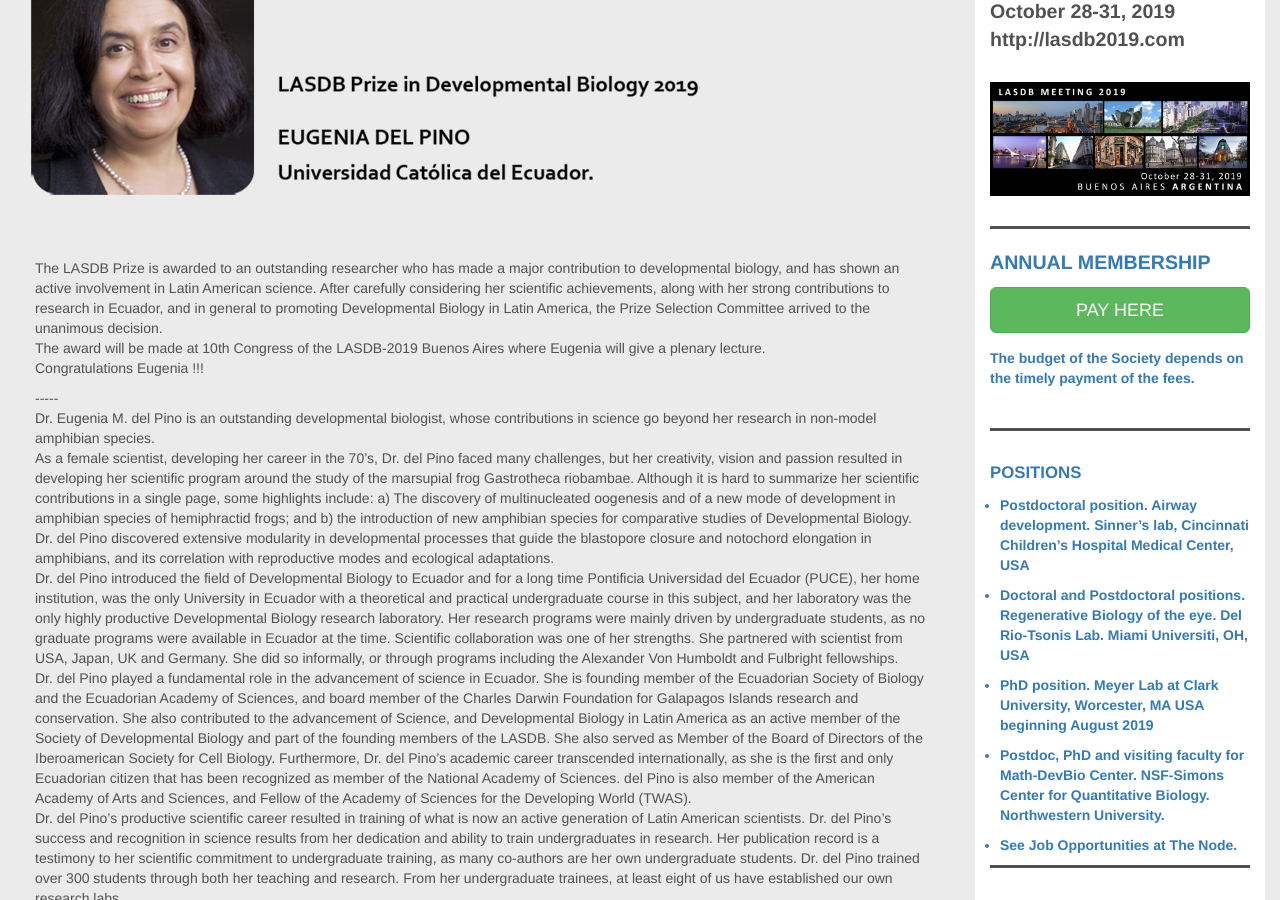
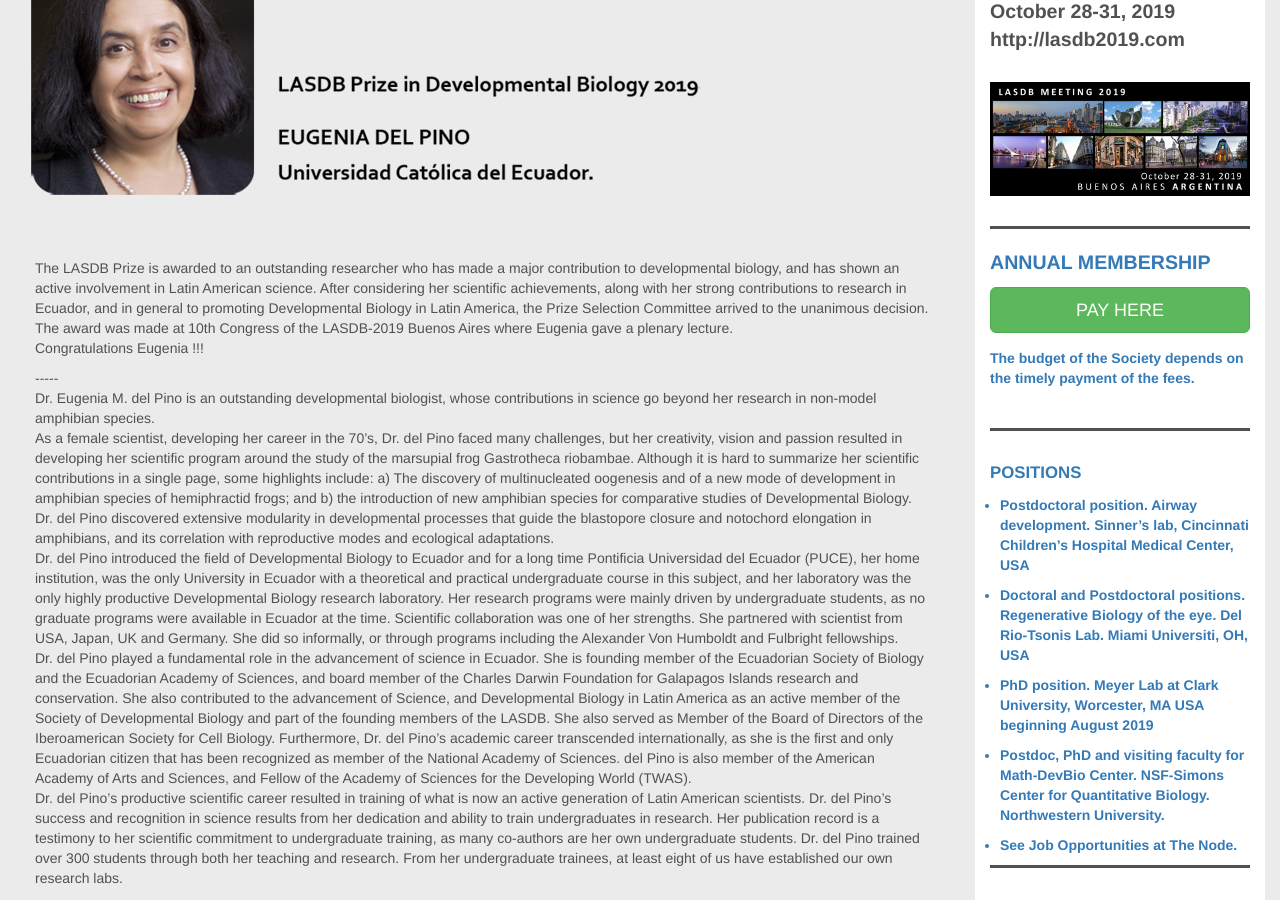
Before and after one commit to lasdb/lasdb.github.io, a Jekyll site: the page built from pages/prize.html, in a window 1280 px wide and 900 px high, scrolled down 380 px. Built offline with Jekyll 4.4.1, drawn with Linux system fonts in a browser that asks for light colours; nearby versions of some CDN libraries.

Commit message:
Update prize.html

```diff
--- a/pages/prize.html
+++ b/pages/prize.html
@@ -8,8 +8,8 @@ layout: default
         <img src="{{site.baseurl}}/img/delPino-prize.png" class="img-prize img-responsive" style="margin-right:10px;"/>
             <p id="epigrafe"> <br><br><br><br><br><br><br><br><br><br><br><br><br><br><br>
         <p> The LASDB Prize is awarded to an outstanding researcher who has made a major contribution to developmental biology, and has shown an active involvement in Latin American science.
-After carefully considering her scientific achievements, along with her strong contributions to research in Ecuador, and in general to promoting Developmental Biology in Latin America, the Prize Selection Committee arrived to the unanimous decision. <br>
-The award will be made at 10th Congress of the LASDB-2019 Buenos Aires where Eugenia will give a plenary lecture. <br>
+After considering her scientific achievements, along with her strong contributions to research in Ecuador, and in general to promoting Developmental Biology in Latin America, the Prize Selection Committee arrived to the unanimous decision. <br>
+The award was made at 10th Congress of the LASDB-2019 Buenos Aires where Eugenia gave a plenary lecture. <br>
 Congratulations Eugenia !!!    <br>    </p>
 
         <p> -----<br>
```
